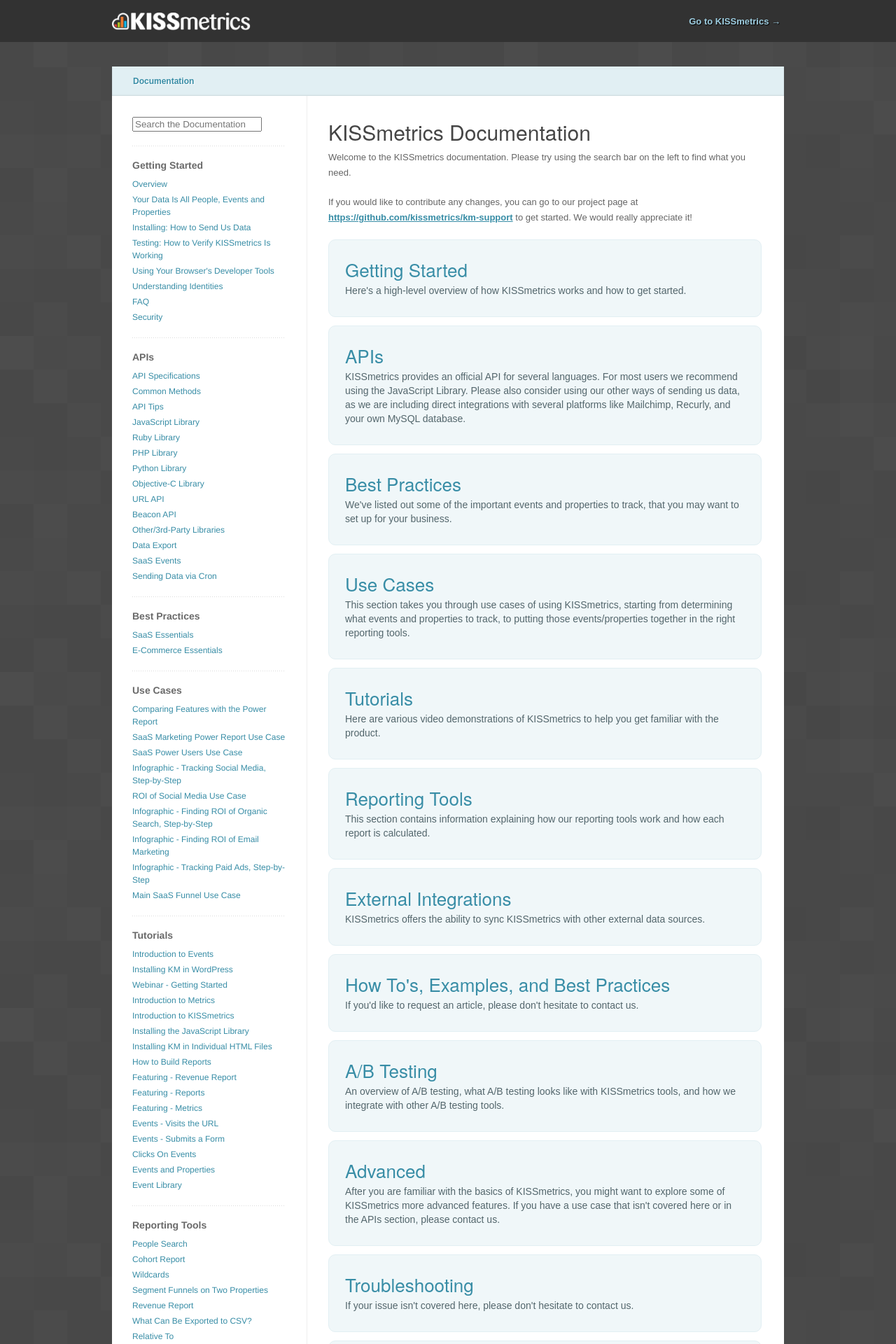
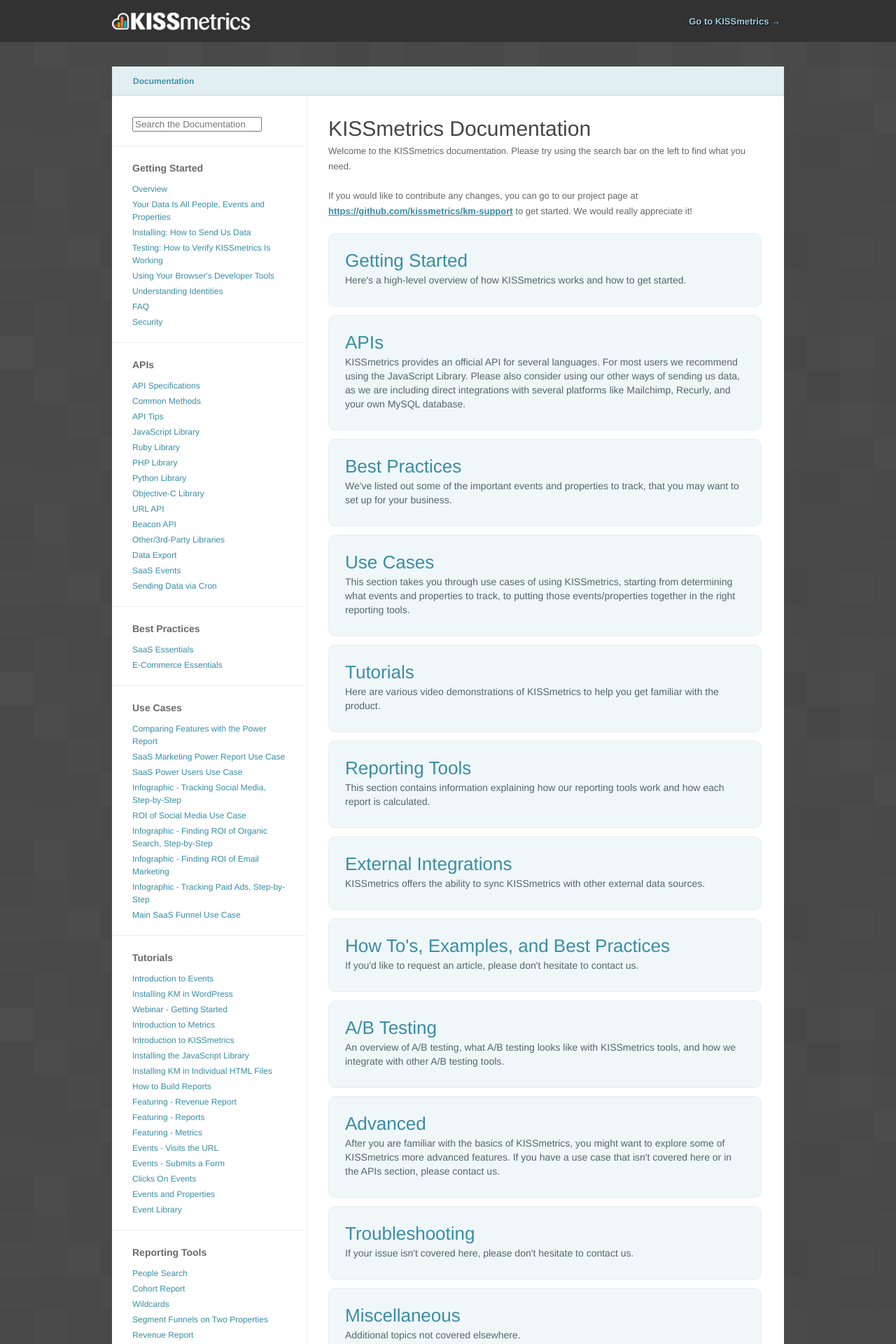
Before and after one commit to kissmetrics/km-support, a Jekyll site: the page built from index.html, in a window 1280 px wide. Shown: the top 1920 px of the page at 70% size. Built offline with Jekyll 4.4.1, drawn with Linux system fonts in a browser that asks for light colours; nearby versions of some CDN libraries; Markdown is read by kramdown in place of the engine named in the settings; comment, search, counter and statistics services are not loaded.

Commit message:
Updated sidebar styles and started cleaning up typography

```diff
--- a/css/screen.css
+++ b/css/screen.css
@@ -12,7 +12,7 @@
 ------------------------------------------------------------*/
 body {
   background: #4c4c4c url(/images/background.png) 0 0 repeat;
-  font-family: 'Arial','Helvetica',sans-serif;
+  font-family: "Helvetica Neue", "Helvetica", "Tahoma", "Geneva", "Arial", sans-serif;
 }
 #wrapper {
   background: #fff;
@@ -100,7 +100,9 @@
   background: transparent url(/images/crumb_tick.png) 0 50% no-repeat;
   color: #a1a1a1;
   float: left;
-  font: bold 12px/normal 'Arial','Helvetica',sans-serif;
+  font-size: 12px;
+  font-weight: bold;
+  line-height: normal;
   margin-left: 8px;
   padding-left: 11px;
   text-shadow: 1px 1px 1px #fff;
@@ -122,7 +124,8 @@
 ------------------------------------------------------------*/
 .col h1 {
   color: #454545;
-  font: normal 30px/normal "HelveticaNeue", "Helvetica Neue", "HelveticaNeueRoman", "HelveticaNeue-Roman", "Helvetica Neue Roman", 'TeXGyreHerosRegular', "Helvetica", "Tahoma", "Geneva", "Arial", sans-serif;
+  font-size: 30px;
+  font-weight: normal;
   margin-bottom: 20px;
 }
 .col h1.intro_title {
@@ -130,17 +133,17 @@
 }
 .col h2 {
   color: #000;
-  font: bold 18px/normal "HelveticaNeue", "Helvetica Neue", "HelveticaNeueRoman", "HelveticaNeue-Roman", "Helvetica Neue Roman", 'TeXGyreHerosRegular', "Helvetica", "Tahoma", "Geneva", "Arial", sans-serif;
+  font-size: 18px;
   margin-bottom: 12px;
 }
 .col h3 {
   color: #000;
-  font: bold 15px/normal "HelveticaNeue", "Helvetica Neue", "HelveticaNeueRoman", "HelveticaNeue-Roman", "Helvetica Neue Roman", 'TeXGyreHerosRegular', "Helvetica", "Tahoma", "Geneva", "Arial", sans-serif;
+  font-size: 15px;
   margin-bottom: 12px;
 }
 .col h4 {
   color: #000;
-  font: bold 13px/normal "HelveticaNeue", "Helvetica Neue", "HelveticaNeueRoman", "HelveticaNeue-Roman", "Helvetica Neue Roman", 'TeXGyreHerosRegular', "Helvetica", "Tahoma", "Geneva", "Arial", sans-serif;
+  font-size: 13px;
   margin-bottom: 12px;
 }
 .col p {
@@ -205,12 +208,12 @@
   font: 'Courier', monospace;
 }
 
-.col table {
+table {
   border-collapse: collapse;
   margin-bottom: 20px;
   width: 100%;
 }
-.col table th {
+table th {
   background-color: #eee;
   border: 1px solid #e5e5e5;
   color: #454545;
@@ -218,56 +221,60 @@
   padding: 10px;
   text-align: left;
 }
-.col table td {
+table td {
   border: 1px solid #e5e5e5;
   color: #656565;
   font-size: 13px;
   padding: 10px;
 }
 
-.col blockquote {
+blockquote {
   border-left: 4px solid #e5e5e5;
   margin: 0 0 20px 15px;
   padding: 2px 0 0 8px;
 }
 
-.col.side ul {
+.side ul {
   list-style: none;
   margin: 0;
 }
-.col.side ul li {
-  background: transparent url(/images/hr.png) 0 0 repeat-x;
+.side ul li {
+  border-top: 1px solid #eee;
   display: block;
-  font: bold 14px/normal 'Helvetica','Arial',sans-serif;
-  margin-top: 20px;
-  padding-top: 20px;
+  font-size: 14px;
+  font-weight: bold;
+  margin: 20px -30px 0 -30px;
+  padding: 20px 30px 0 30px;
 }
-.col.side ul li a {
+.side ul li a {
   color: #6a6a6a;
   text-decoration: none;
 }
-.col.side ul li a:hover {
+.side ul li a:hover {
   text-decoration: underline;
 }
-.col.side ul ul {
+.side ul ul {
   margin-top: 10px;
 }
-.col.side ul ul li {
-  background: none;
+.side ul ul li {
+  border: none;
   color: #909191;
-  font: normal 12px/18px 'Helvetica','Arial',sans-serif;
+  font-size: 12px;
+  font-weight: normal;
+  line-height: 18px;
   margin: 0 0 4px 0;
   padding: 0;
 }
-.col.side ul ul li a {
-
+.side ul ul li a {
   color: #388da6;
-  font: normal 12px/18px 'Helvetica','Arial',sans-serif;
+  font-size: 12px;
+  font-weight: normal;
+  line-height: 18px;
   margin: 0;
   padding: 0;
   text-decoration: none;
 }
-.col.side ul ul li a:hover {
+.side ul ul li a:hover {
   text-decoration: underline;
 }
 
@@ -292,7 +299,9 @@
 
 .col .summary a h3 {
   color: #388da6;
-  font: normal 26px/normal "HelveticaNeue", "Helvetica Neue", "HelveticaNeueRoman", "HelveticaNeue-Roman", "Helvetica Neue Roman", 'TeXGyreHerosRegular', "Helvetica", "Tahoma", "Geneva", "Arial", sans-serif;
+  font-size: 26px;
+  font-weight: normal;
+  line-height: normal;
   margin-bottom: 2px;
   text-decoration: none;
 }
@@ -332,7 +341,9 @@
 #search_form label {
   color: #999;
   cursor: text;
-  font: normal 12px/12px 'Helvetica', 'Arial', sans-serif;
+  font-size: 12px;
+  font-weight: normal;
+  line-height: 12px;
   height: 11px;
   left: 0;
   padding: 9px 13px 7px 13px;
@@ -383,70 +394,6 @@
   height: 31px;
   text-indent: -9999em;
   width: 33px;
-}
-
-/* CTA: =cta
-------------------------------------------------------------*/
-#cta {
-  background: #79b454 url(/images/cta_bg.png) 0 0 repeat;
-  border: 6px solid #5a5a5a;
-  display: block;
-  padding: 17px;
-  text-align: center;
-  text-decoration: none;
-}
-.col.side #cta h3 {
-  color: #fff;
-  font: bold 18px/24px "HelveticaNeueBoldCondensed", "HelveticaNeue-Bold-Condensed", "Helvetica Neue Bold Condensed", "HelveticaNeueBold", "HelveticaNeue-Bold", "Helvetica Neue Bold", "HelveticaNeue", "Helvetica Neue", 'TeXGyreHerosCnBold', "Helvetica", "Tahoma", "Geneva", "Arial Narrow", "Arial", sans-serif;
-  font-stretch: condensed;
-  margin-bottom: 8px;
-  text-shadow: 1px 1px 1px rgba(0,0,0,.3);
-}
-.col.side #cta p {
-  color: #e1ffb1;
-  font: normal 14px/22px "HelveticaNeueBoldCondensed", "HelveticaNeue-Bold-Condensed", "Helvetica Neue Bold Condensed", "HelveticaNeueBold", "HelveticaNeue-Bold", "Helvetica Neue Bold", "HelveticaNeue", "Helvetica Neue", 'TeXGyreHerosCnBold', "Helvetica", "Tahoma", "Geneva", "Arial Narrow", "Arial", sans-serif;
-  font-stretch: condensed;
-  margin-bottom: 25px;
-  text-shadow: 1px 1px 1px rgba(0,0,0,.3);
-}
-.col.side #cta p.buttons {
-  margin-bottom: 12px;
-}
-.col.side #cta .button {
-  border-bottom: 1px solid rgba(255,255,255,.2);
-  border-radius: 5px;
-  -webkit-border-radius: 5px;
-  -moz-border-radius: 5px;
-  display: block;
-  font: bold 16px/19px 'Helvetica','Arial',sans-serif;
-  color: #fff;
-  position: relative;
-  text-decoration: none;
-  text-shadow: 1px 1px 1px rgba(0,0,0,.6);
-}
-.col.side #cta .button .inner {
-  background: #313131;
-  border-radius: 5px;
-  -webkit-border-radius: 5px;
-  -moz-border-radius: 5px;
-  box-shadow: 0 1px 2px rgba(0,0,0,.9) inset;
-  -webkit-box-shadow: 0 1px 2px rgba(0,0,0,.9) inset;
-  -moz-box-shadow: 0 1px 2px rgba(0,0,0,.9) inset;
-  display: inline-block;
-  padding: 12px 47px 11px 16px;
-}
-.col.side #cta .button .arrow {
-  background: transparent url(/images/button_arrow.png) 0 0 no-repeat;
-  display: block;
-  height: 19px;
-  margin-top: -9px;
-  position: absolute;
-  right: 12px;
-  top: 50%;
-  width: 19px;
-}
-.col.side #cta .button:hover .inner {
-  background: #292929;
 }
 
 /* SEARCH RESULTS: =search_results
```
